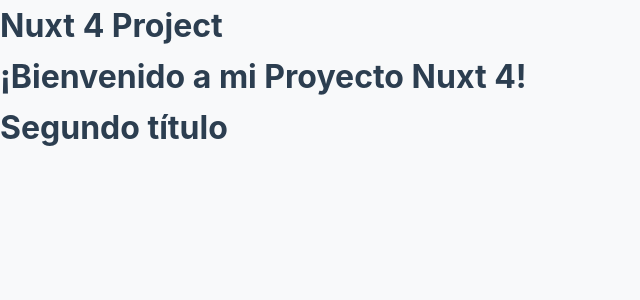
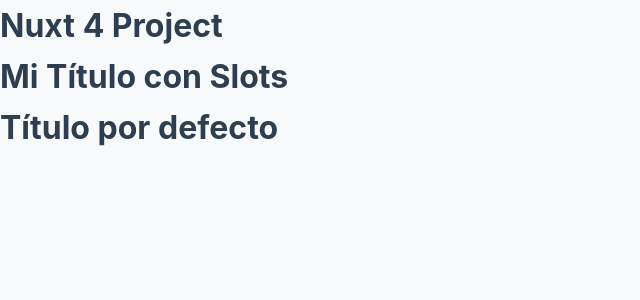
Before and after one commit to RubenMMPS/formacion, a Nuxt app in the folder VUE/nuxt-vue-exercises/: page / in a window 1280 px wide. Shown: the top 300 px of the page, without its empty margins (0-640 px from the left). Built offline with nearby package versions, Linux system fonts and the light colour scheme.

Commit message:
feat(VUE) add exercise 3

```diff
--- a/VUE/nuxt-vue-exercises/components/theTitle.vue
+++ b/VUE/nuxt-vue-exercises/components/theTitle.vue
@@ -1,11 +1,9 @@
-<script setup lang="ts">
-const props = defineProps<{
-  propTitle: string;
-}>();
-</script>
+<script setup lang="ts"></script>
 
 <template>
   <div>
-    <h1>{{ propTitle }}</h1>
+    <h1>
+      <slot>Título por defecto</slot>
+    </h1>
   </div>
 </template>
--- a/VUE/nuxt-vue-exercises/pages/index.vue
+++ b/VUE/nuxt-vue-exercises/pages/index.vue
@@ -1,11 +1,7 @@
-<script setup lang="ts">
-const myTitle = ref("¡Bienvenido a mi Proyecto Nuxt 4!");
-</script>
-
 <template>
   <div>
-    <theTitle :propTitle="myTitle" />
+    <TheTitle> Mi Título con Slots </TheTitle>
 
-    <theTitle propTitle="Segundo título" />
+    <TheTitle></TheTitle>
   </div>
 </template>
```
